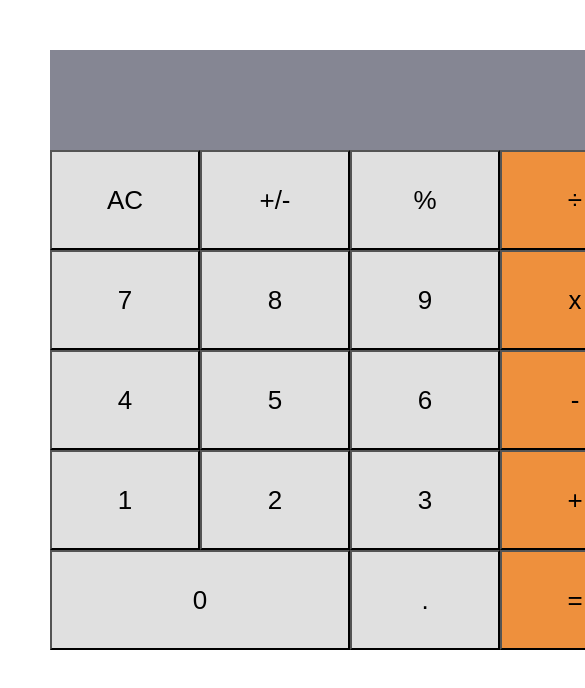
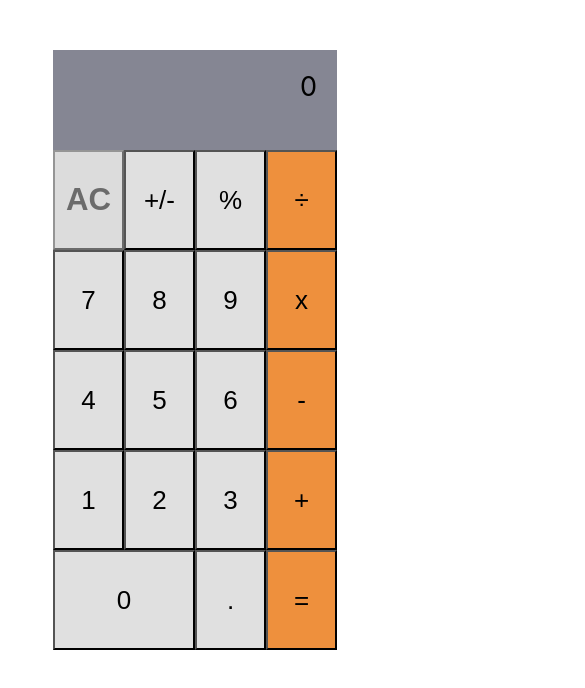
Before and after one commit to brahimdidi/math-magic, a React (Create React App) app: page / in a window 390 px wide. In both pictures the pointer is over the button "AC". Shown: the top 688 px of the page, 585 px wide, since content can reach past the window. Built offline with nearby package versions, Linux system fonts and the light colour scheme.

Commit message:
add styles for button hover and mobile version

```diff
--- a/src/components/calculator.css
+++ b/src/components/calculator.css
@@ -48,6 +48,11 @@ ul button {
   background-color: #e0e0e0;
   cursor: pointer;
 }
+ul button:hover {
+  opacity: 0.5;
+  font-weight: bolder;
+  font-size: larger;
+}
 
 .button-0 {
   width: 50%;
@@ -60,3 +65,11 @@ ul button {
 .button-x {
   text-transform: lowercase;
 }
+
+@media screen and (max-width:600px){
+  .calculator {
+    width: 98%;
+    height: auto;
+  }
+
+}
```
